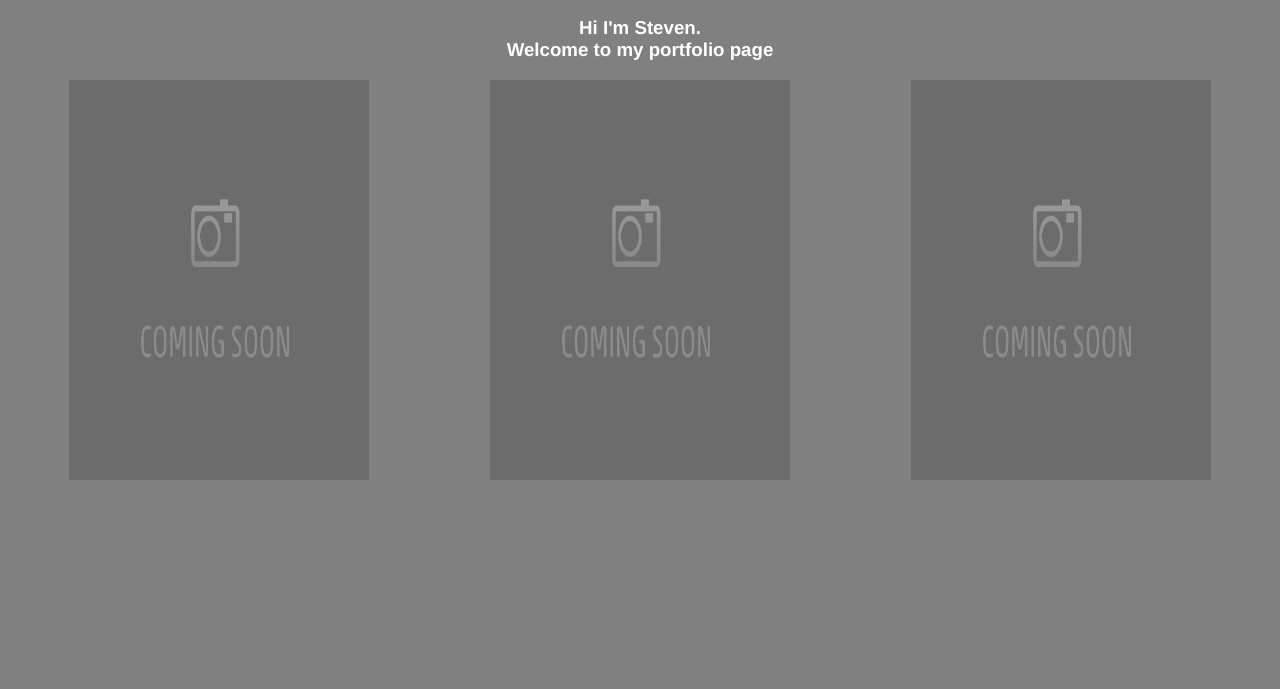
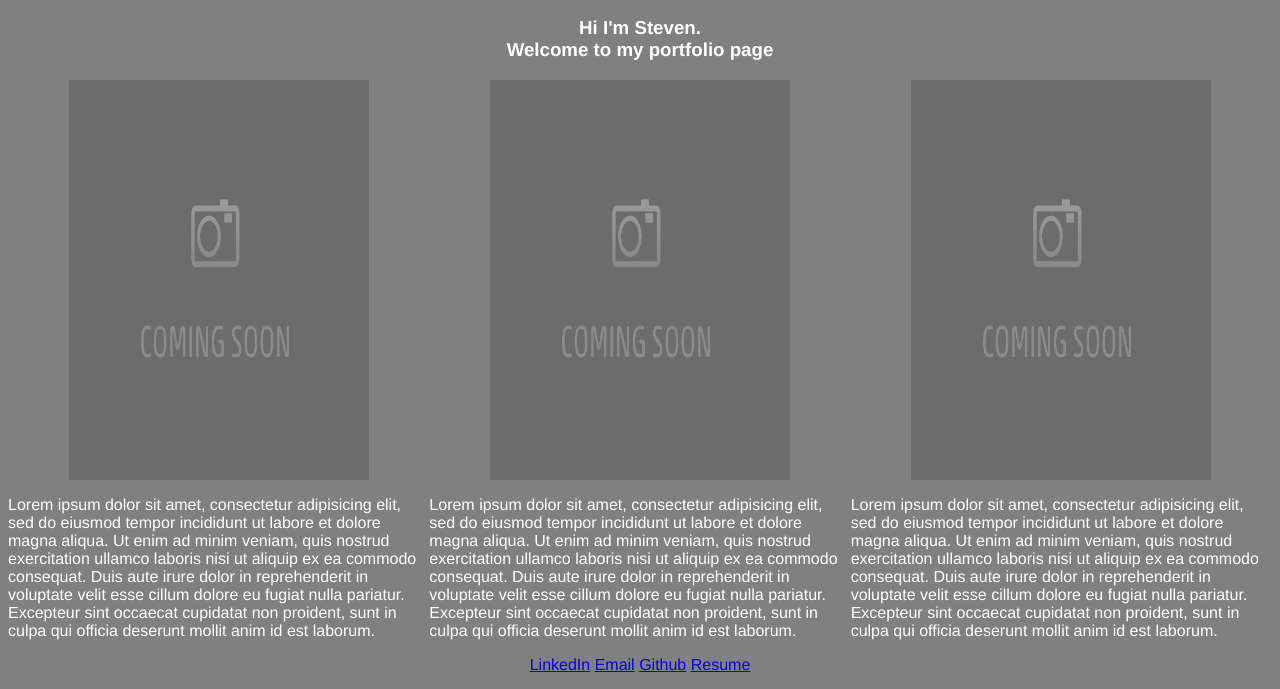
Before and after one commit to StevenC53/StevenC53.github.io, a plain HTML site: page index.html in a window 1280 px wide. Shown: the part 111-800 px from the top of the page. Drawn offline with Linux system fonts and the light colour scheme.

Commit message:
add text under photos and links to footer

```diff
--- a/index.html
+++ b/index.html
@@ -14,10 +14,17 @@
       <img src="images/placeholder1.png" alt="coming soon" width="300" height="400">
       <img src="images/placeholder1.png" alt="coming soon" width="300" height="400">
     </div>
-
-
-
-
-
+    <div>
+      <p>Lorem ipsum dolor sit amet, consectetur adipisicing elit, sed do eiusmod tempor incididunt ut labore et dolore magna aliqua. Ut enim ad minim veniam, quis nostrud exercitation ullamco laboris nisi ut aliquip ex ea commodo consequat. Duis aute irure dolor in reprehenderit in voluptate velit esse cillum dolore eu fugiat nulla pariatur. Excepteur sint occaecat cupidatat non proident, sunt in culpa qui officia deserunt mollit anim id est laborum.</p>
+      <p>Lorem ipsum dolor sit amet, consectetur adipisicing elit, sed do eiusmod tempor incididunt ut labore et dolore magna aliqua. Ut enim ad minim veniam, quis nostrud exercitation ullamco laboris nisi ut aliquip ex ea commodo consequat. Duis aute irure dolor in reprehenderit in voluptate velit esse cillum dolore eu fugiat nulla pariatur. Excepteur sint occaecat cupidatat non proident, sunt in culpa qui officia deserunt mollit anim id est laborum.</p>
+      <p>Lorem ipsum dolor sit amet, consectetur adipisicing elit, sed do eiusmod tempor incididunt ut labore et dolore magna aliqua. Ut enim ad minim veniam, quis nostrud exercitation ullamco laboris nisi ut aliquip ex ea commodo consequat. Duis aute irure dolor in reprehenderit in voluptate velit esse cillum dolore eu fugiat nulla pariatur. Excepteur sint occaecat cupidatat non proident, sunt in culpa qui officia deserunt mollit anim id est laborum.</p>
+    </div>
+    <footer>
+      <a href="#">LinkedIn</a>
+      <a href="#">Email</a>
+      <a href="#">Github</a>
+      <a href="#">Resume</a>
+      </hgroup>
+    </footer>
   </body>
 </html>
--- a/style.css
+++ b/style.css
@@ -22,3 +22,7 @@ h2 {
 h3 {
   text-align: center;
 }
+footer {
+  text-align: center;
+
+}
```
